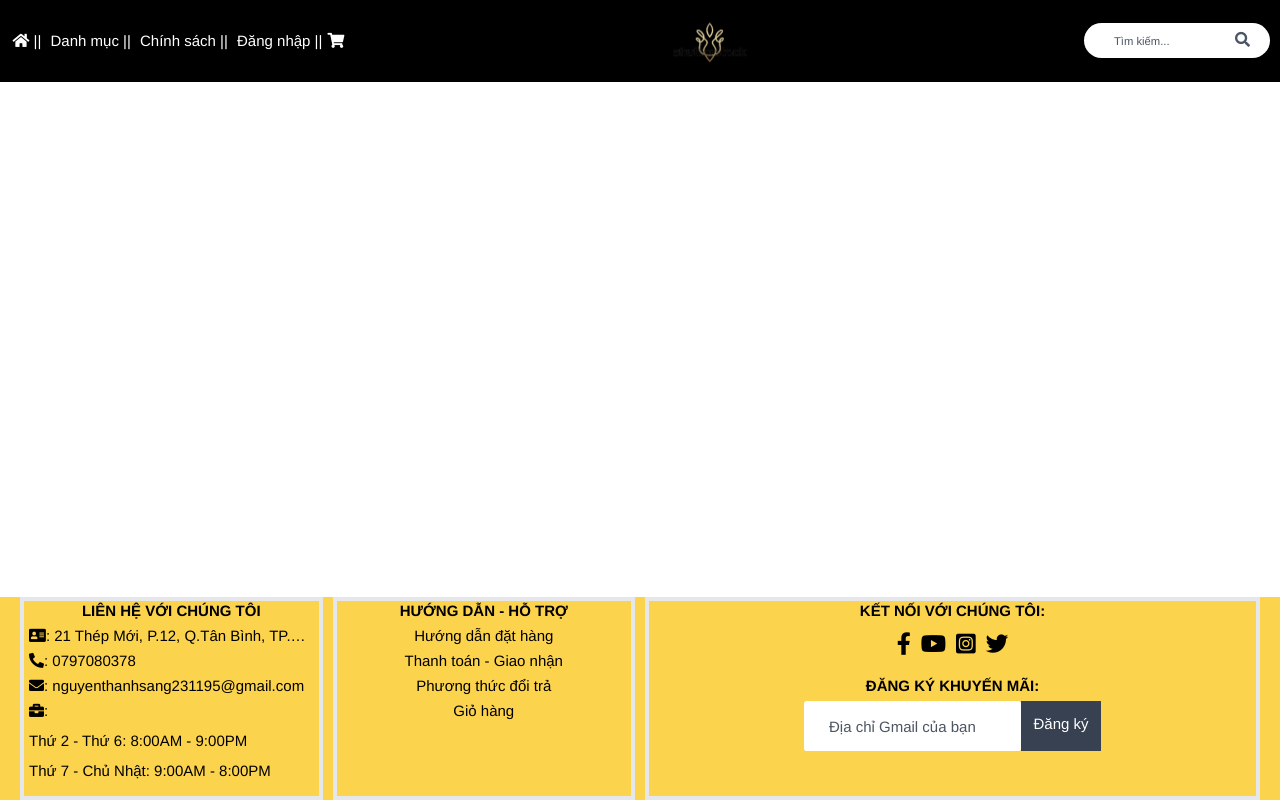
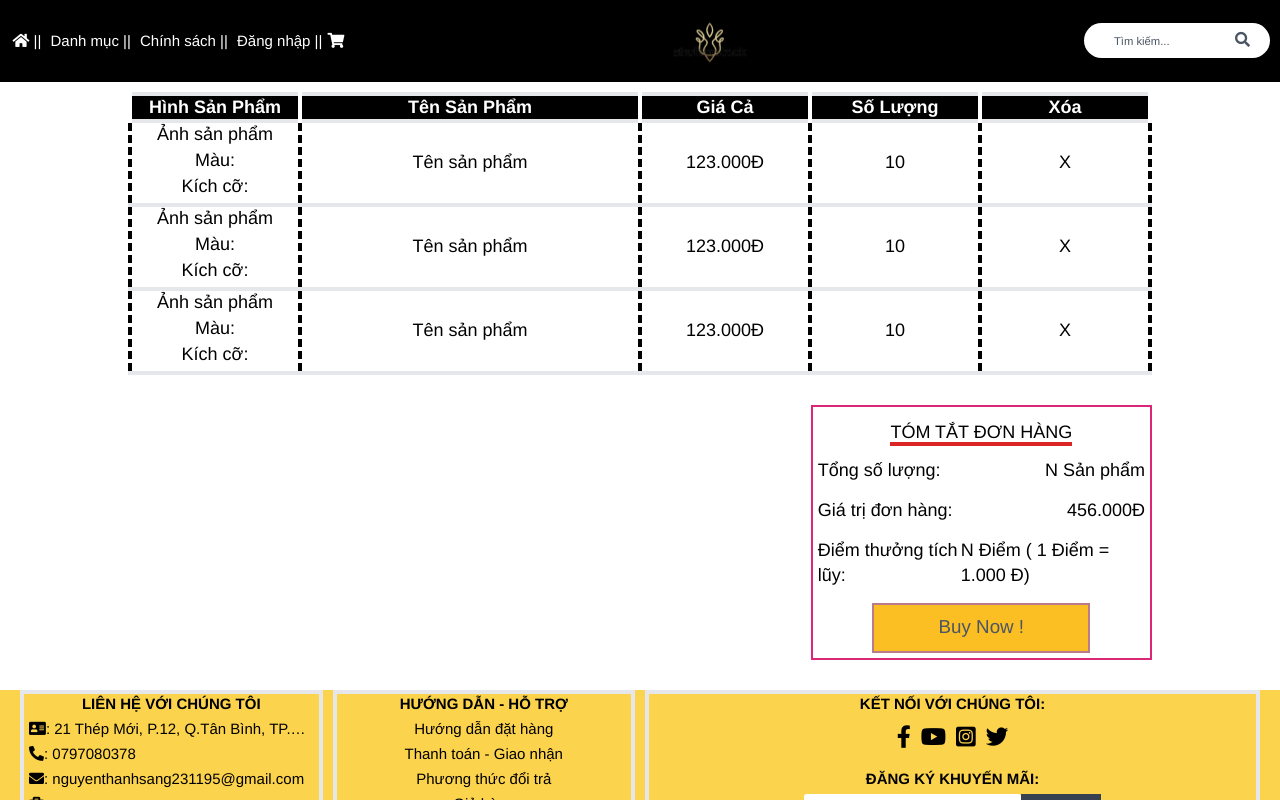
Before and after one commit to nguyenthanhsang231195/Tailwind-Reactjs-Nodejs-MongoDB, a React (Create React App) app in the folder Frontend/: page /cart in a window 1280 px wide. Built offline with nearby package versions, Linux system fonts and the light colour scheme.

Commit message:
CartScreen

```diff
--- a/Frontend/src/App.js
+++ b/Frontend/src/App.js
@@ -11,6 +11,7 @@ import Footer from './Components/FooterComponents/Footer';
 import HomeScreen from './Screens/HomeScreen';
 import CategoryScreen from './Screens/CategoryScreen';
 import ProductScreen from './Screens/ProductScreen';
+import CartScreen from './Screens/CartScreen';
 
 function App() {
     return (
@@ -28,6 +29,7 @@ function App() {
         {/* Screen */}
         <Route path="/category" component={CategoryScreen} exact />
         <Route path="/product/:slug" component={ProductScreen} />
+        <Route path="/cart" component={CartScreen} />
     </main>
 
     <footer className="footer-website">
--- /dev/null
+++ b/Frontend/src/Screens/CartScreen.js
@@ -0,0 +1,89 @@
+import React from 'react';
+
+export default function CartScreen() {
+    return (
+<div className="relative w-4/5 m-auto py-4">
+    <table className="table-fixed w-full border-2">
+        <thead className="border-solid bg-black text-white border-4">
+            <tr className="relative justify-center items-center text-center">
+                <th className="w-1/5 border-r-4 border-l-4 border-current"> Hình Sản Phẩm </th>
+                <th className="w-2/5 border-r-4 border-current"> Tên Sản Phẩm </th>
+                <th className="w-1/5 border-r-4 border-current"> Giá Cả </th>
+                <th className="w-1/5 border-r-4 border-current"> Số Lượng </th>
+                <th className="w-1/5 border-r-4 border-current"> Xóa </th>
+            </tr>
+        </thead>
+        <tbody className="border-dashed border-gray-400">
+            <tr className="relative border-solid border-b-4 justify-center items-center text-center">
+                <td className="w-1/5 border-r-4 border-l-4 border-dashed border-current">
+                    <h3> Ảnh sản phẩm </h3>
+                    <h4> Màu: </h4>
+                    <h4> Kích cỡ: </h4>
+                </td>
+                <td className="w-2/5 border-r-4 border-dashed border-current"> Tên sản phẩm </td>
+                <td className="w-1/5 border-r-4 border-dashed border-current"> 123.000Đ </td>
+                <td className="w-1/5 border-r-4 border-dashed border-current"> 10 </td>
+                <td className="w-1/5 border-r-4 border-dashed border-current"> X </td>
+            </tr>
+            <tr className="relative border-solid border-b-4 justify-center items-center text-center">
+                <td className="w-1/5 border-r-4 border-l-4 border-dashed border-current">
+                    <h3> Ảnh sản phẩm </h3>
+                    <h4> Màu: </h4>
+                    <h4> Kích cỡ: </h4>
+                </td>
+                <td className="w-2/5 border-r-4 border-dashed border-current"> Tên sản phẩm </td>
+                <td className="w-1/5 border-r-4 border-dashed border-current"> 123.000Đ </td>
+                <td className="w-1/5 border-r-4 border-dashed border-current"> 10 </td>
+                <td className="w-1/5 border-r-4 border-dashed border-current"> X </td>
+            </tr>
+            <tr className="relative border-solid border-b-4 justify-center items-center text-center">
+                <td className="w-1/5 border-r-4 border-l-4 border-dashed border-current">
+                    <h3> Ảnh sản phẩm </h3>
+                    <h4> Màu: </h4>
+                    <h4> Kích cỡ: </h4>
+                </td>
+                <td className="w-2/5 border-r-4 border-dashed border-current"> Tên sản phẩm </td>
+                <td className="w-1/5 border-r-4 border-dashed border-current"> 123.000Đ </td>
+                <td className="w-1/5 border-r-4 border-dashed border-current"> 10 </td>
+                <td className="w-1/5 border-r-4 border-dashed border-current"> X </td>
+            </tr>
+        </tbody>
+    </table>
+
+    <div className="relative w-2/3 md:w-1/3 float-right my-12 border-2 border-pink-600">
+        <h3 className="relative text-center my-6">
+            <span className="border-b-4 border-red-600 uppercase"> Tóm Tắt Đơn Hàng </span>
+        </h3>
+
+        <div className="relative">
+            <ul className="leading-10">
+                <li className="flex justify-between">
+                    <p> Tổng số lượng: </p>
+                    <p> N Sản phẩm </p>
+                </li>
+
+                <li className="flex justify-between">
+                    <p> Giá trị đơn hàng: </p>
+                    <p> 456.000Đ </p>
+                </li>
+
+                <li className="flex justify-between">
+                    <p> Điểm thưởng tích lũy: </p>
+                    <p> N Điểm ( 1 Điểm = 1.000 Đ) </p>
+                </li>
+
+                <li className="flex justify-center">
+                    <button
+                        className="w-2/3 h-20 ring-2
+                        bg-yellow-400 ring-purple-600 ring-inset ring-opacity-50 text-gray-600 text-3xl
+                        hover:text-white hover:bg-green-600 transition duration-700" >
+                        Buy Now !
+                    </button>
+                </li>
+            </ul>
+        </div>
+    </div>
+</div>
+
+    )
+}
--- a/Frontend/src/Screens/ProductScreen.js
+++ b/Frontend/src/Screens/ProductScreen.js
@@ -52,7 +52,7 @@ function ProductScreen(props) {
                     </select>
                </div>
                <div className="relative w-full m-auto text-center">
-                    <button class="relative w-80 h-20 ring-2 ring-purple-800 ring-offset-1 bg-black text-white"> Click </button>
+                    <button className="relative w-80 h-20 ring-2 ring-purple-800 ring-offset-1 bg-black text-white"> Click </button>
                </div>
             </div>
         </div>
```
Also changed, not shown: 1 other file (tests, documents, lock files or other folders).
